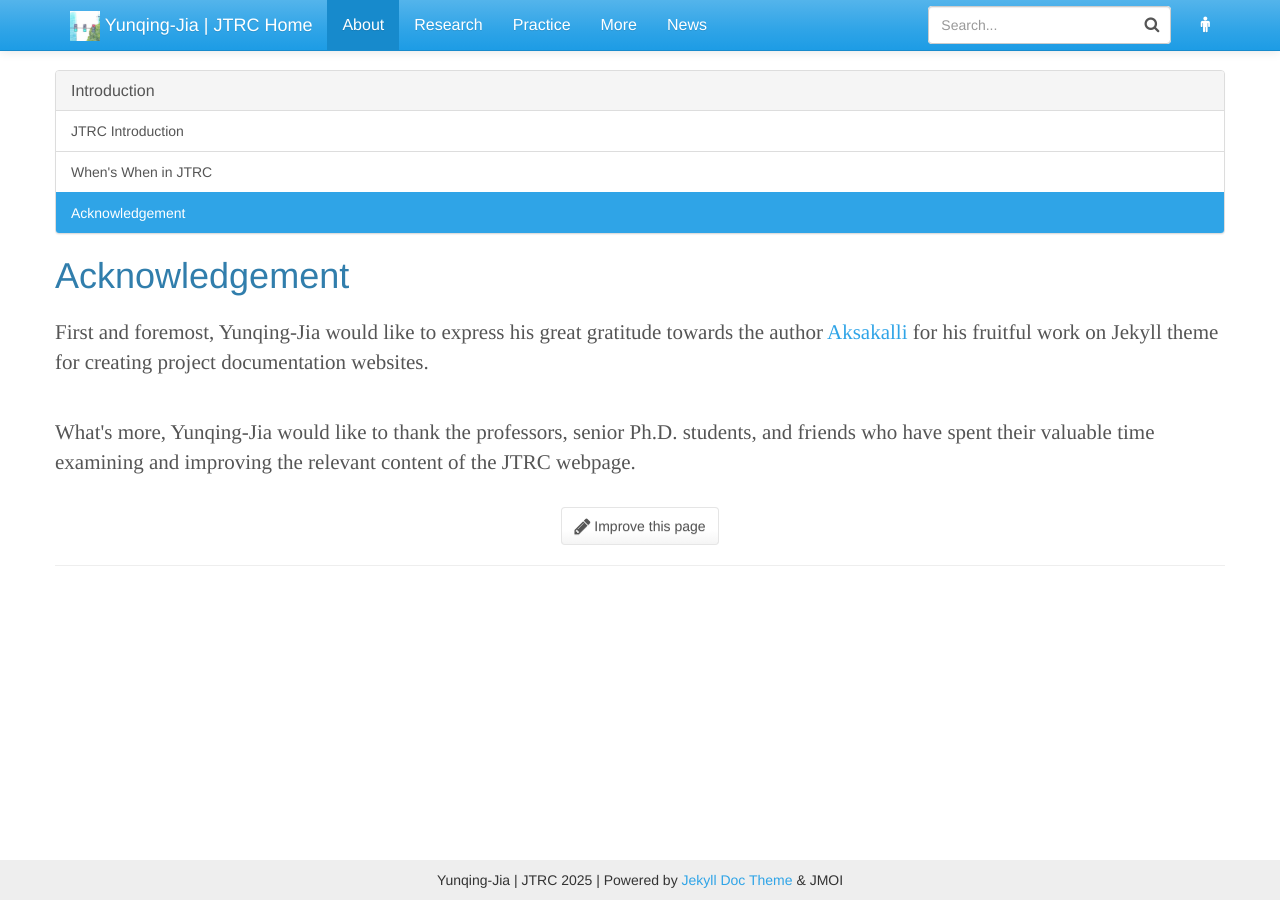
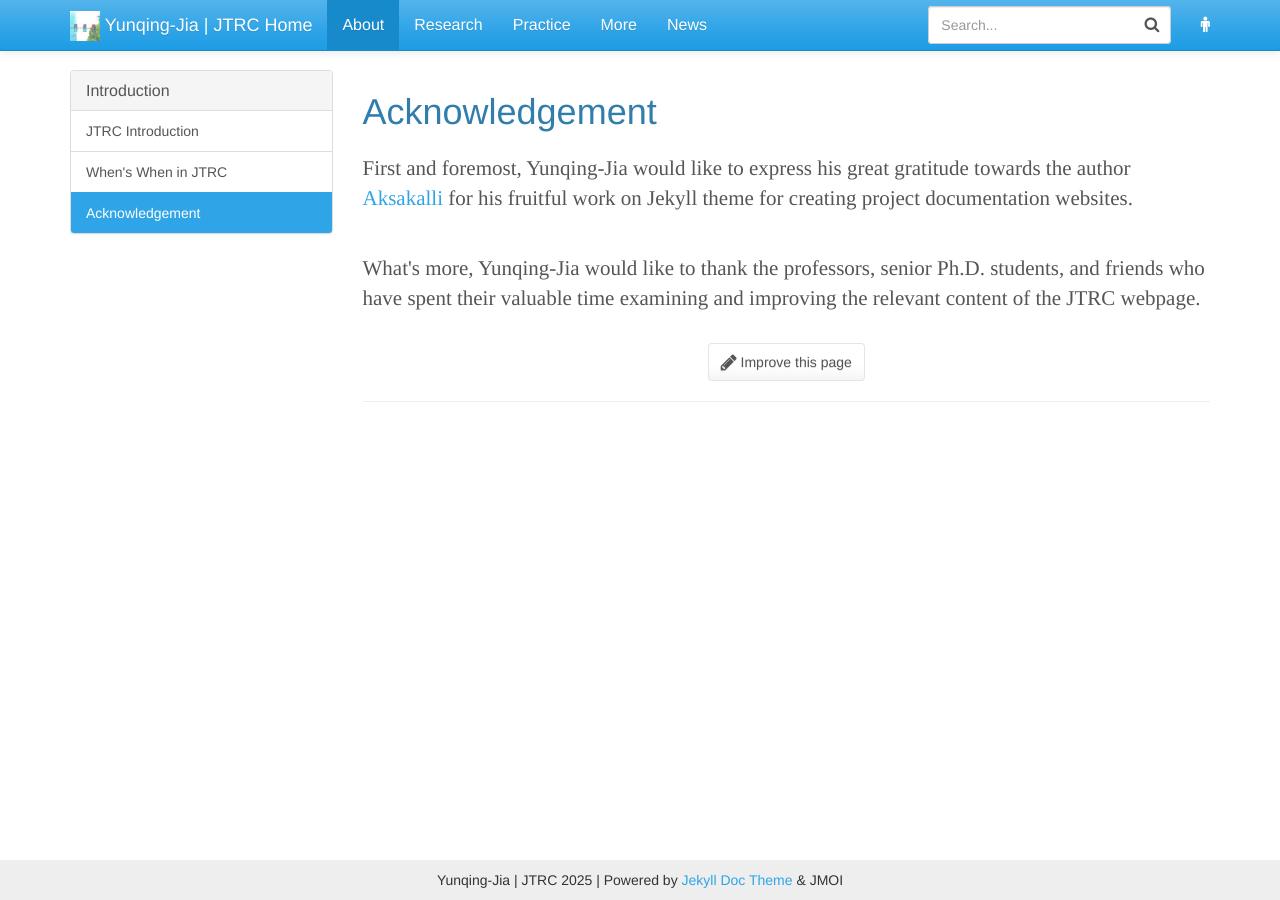
Before and after one commit to Yunqing-Jia/JTRC, a Jekyll site: the page built from _introduction/acknowledgement.md, in a window 1280 px wide. Built offline with Jekyll 4.4.1, drawn with Linux system fonts in a browser that asks for light colours.

Commit message:
Update introduction.html

```diff
--- a/_layouts/introduction.html
+++ b/_layouts/introduction.html
@@ -4,11 +4,11 @@
 
 <div class="container">
     <div class="row">
-        <div class="col-md-3.5">
+        <div class="col-md-3">
           {% include introduction_nav.html %}
         </div>
 
-        <div class="col-md-8.5">
+        <div class="col-md-9">
             <h1>{{ page.title }}</h1>
             <div id="markdown-content-container">{{ content }}</div>
             <div style="clear:both;">
```
